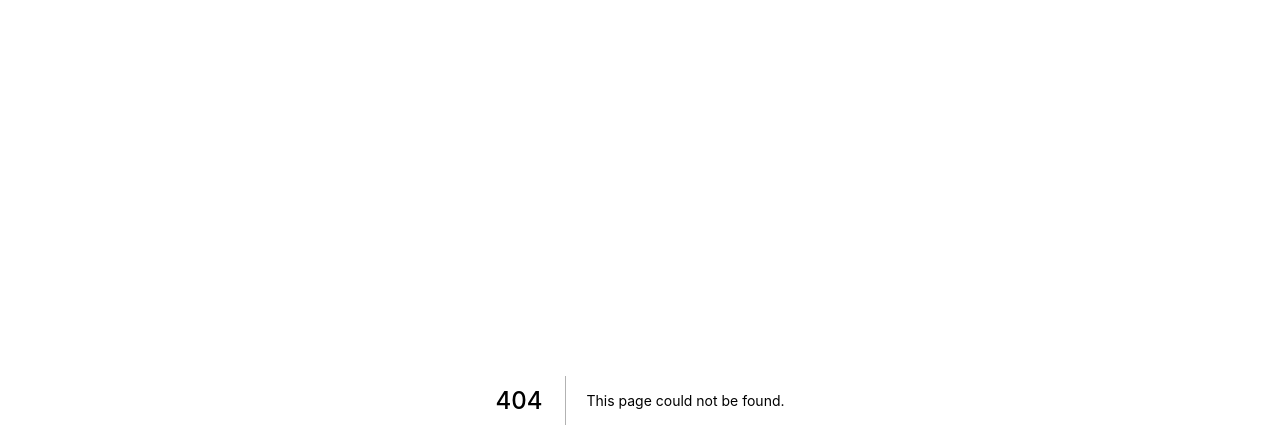
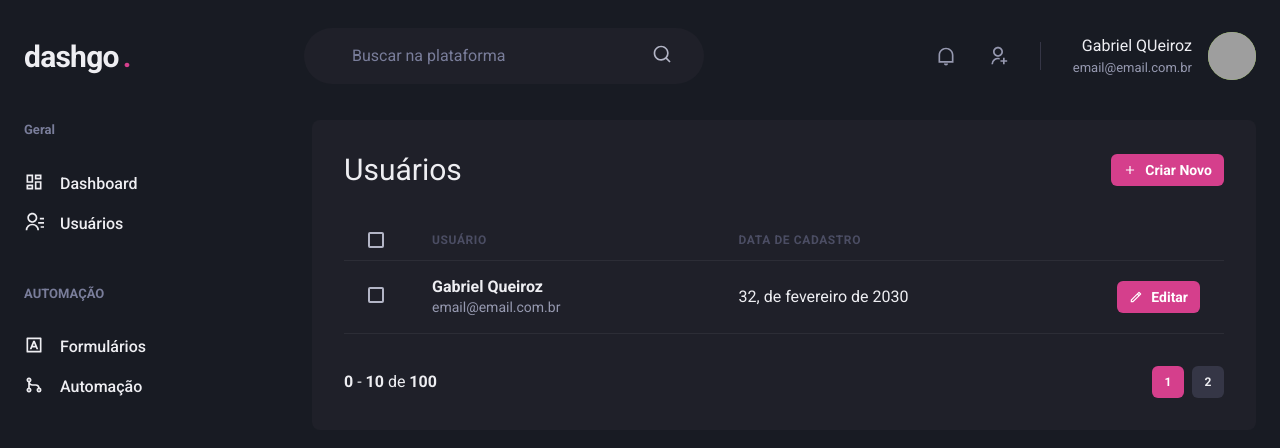
Before and after one commit to gabrielqoliveiraa/institutoPinheiro, a Next.js app: page /users in a window 1280 px wide. Before the commit this address had no page. Shown: the top 448 px of the page. Built offline with nearby package versions, Linux system fonts and the light colour scheme; grey boxes are pictures that could not be loaded.

Commit message:
:tada: UsersPage

```diff
--- /dev/null
+++ b/src/components/Pagination.tsx
@@ -0,0 +1,15 @@
+import {Button, HStack, Box} from '@chakra-ui/react'
+
+export function Pagination(){
+    return (
+        <HStack mt='8' justify='space-between' spacing='6' align='center'>
+            <Box>
+                <strong>0 </strong> - <strong>10</strong> de <strong>100</strong>
+            </Box>
+           <HStack spacing='2'>
+            <Button size='sm' fontSize='xs' width='4' colorScheme='pink' disabled _disabled={{bgColor: 'pink.500', cursor: 'default'}}> 1 </Button>
+            <Button size='sm' fontSize='xs' width='4' bgColor='gray.700' _hover={{bgColor: 'gray.500'}}> 2 </Button>
+           </HStack>
+        </HStack>
+    )
+}
--- /dev/null
+++ b/src/pages/users/index.tsx
@@ -0,0 +1,66 @@
+import {Box, Button, Flex, Heading, Icon, Table, Thead, Tr, Th, Checkbox, Tbody, Td, Text} from '@chakra-ui/react'
+import React from 'react'
+import { RiAddLine, RiPencilLine } from 'react-icons/ri'
+import { Sidebar } from '../../components/Form/Sidebar'
+import { Header } from '../../components/Header'
+import { Pagination } from '../../components/Pagination'
+
+export default function UserList(){
+    return (
+        <Box>
+            <Header/>
+            <Flex w='100%' my='6' maxWidth={1480} mx='auto' px='6'>
+                <Sidebar/>
+
+                <Box flex='1' borderRadius={8} bg='gray.800' p='8'>
+                    <Flex mb='8' justify='space-between' align='center'>
+                            <Heading size='lg' fontWeight='normal'>Usuários</Heading>
+
+                            <Button as='a' size='sm' fontSize='sm' colorScheme='pink' leftIcon={<Icon as={RiAddLine}/>}>
+                                Criar Novo
+                            </Button>
+                    </Flex>
+
+                    <Table colorScheme='whiteAlpha'>
+                        <Thead>
+                            <Tr>
+                                <Th px='6' color='gray.300' width='8'>
+                                    <Checkbox colorScheme='pink' />
+                                </Th>
+                                <Th>
+                                    Usuário
+                                </Th>
+                                <Th>
+                                    Data de cadastro
+                                </Th>
+                                <Th width='8'></Th>
+                            </Tr>
+                        </Thead>
+                        <Tbody>
+                            <Tr px='6'>
+                                <Td>
+                                    <Checkbox colorScheme='pink' />
+                                </Td>
+                                <Td>
+                                    <Box>
+                                        <Text fontWeight='bold'>Gabriel Queiroz</Text>
+                                        <Text fontSize='sm' color='gray.300'>email@email.com.br</Text>
+                                    </Box>
+                                </Td>
+                                <Td>
+                                    32, de fevereiro de 2030
+                                </Td>
+                                <Td>
+                                    <Button as='a' size='sm' fontSize='sm' colorScheme='pink' leftIcon={<Icon as={RiPencilLine}/>}>
+                                        Editar
+                                    </Button>
+                                </Td>
+                            </Tr>
+                        </Tbody>
+                    </Table>
+                    <Pagination/>
+                </Box>
+            </Flex>
+        </Box>
+    )
+}
```
